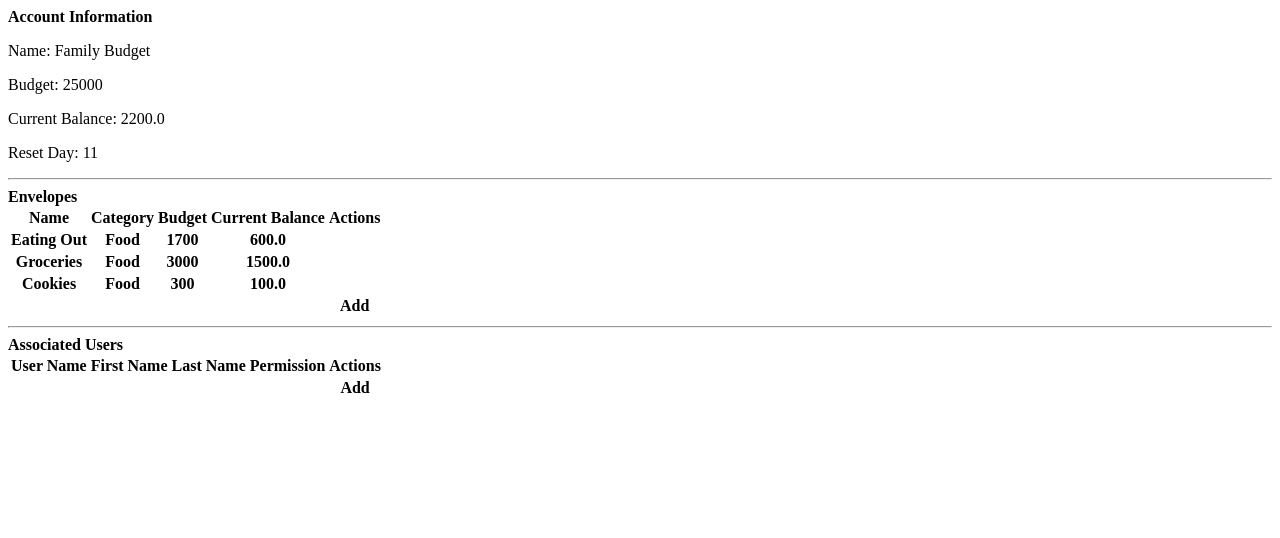
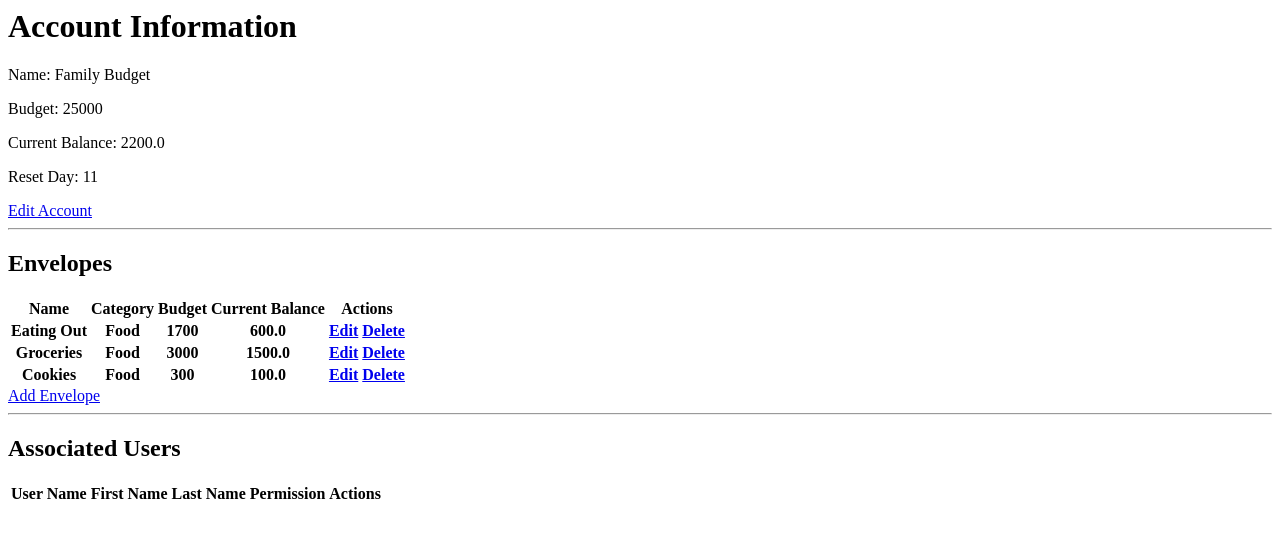
Before and after one commit to tamihaimov/PyBudget, a Django app: page /budget/account/1/settings/ in a window 1280 px wide. Shown: the top 538 px of the page. Run offline with Django 3.2, Linux system fonts and the light colour scheme; a user stored in the database is signed in; data comes from the database, SQL or seed files in the repository; both versions use the stored data as it was after the commit; lists and menus that the app fills with data are empty; parts of the project's set-up code (start-up, migrations or seed data) failed here and were passed over.

Commit message:
add actions to account settings view

```diff
--- a/PyBudgetD/budgetApp/templates/budgetApp/account-settings.html
+++ b/PyBudgetD/budgetApp/templates/budgetApp/account-settings.html
@@ -1,12 +1,13 @@
 
-<b>Account Information</b>
+<h1>Account Information</h1>
 {% if user_account %}
     <p>Name: {{  user_account.account }} </p>
     <p>Budget: {{ user_account.account.budget }} </p>
     <p>Current Balance: {{ user_account.account.balance }} </p>
     <p>Reset Day: {{ user_account.account.reset_date }} </p>
+    <a href="{% url 'budget:change_account_info' user_account.account.id %}">Edit Account</a>
     <hr>
-    <b>Envelopes</b>
+    <h2>Envelopes</h2>
     <table>
             <th>Name</th>
             <th>Category</th>
@@ -20,19 +21,22 @@
                 <th>{{ envelope.category }}</th>
                 <th>{{ envelope.budget }}</th>
                 <th>{{ envelope.current_sum }}</th>
-                <th> </th>
+                {% if user_account.permission.id == 1 %}
+                    <th>
+                        <a href="{% url 'budget:change_envelope_info' envelope.id %}">Edit</a>
+                        <a href="{% url 'budget:delete-envelope' envelope.id %}">Delete</a>
+                    </th>
+                {% else %}
+                    <th></th>
+                {% endif %}
             </tr>
     {% endfor %}
-            <tr>
-                <th></th>
-                <th></th>
-                <th></th>
-                <th></th>
-                <th>Add</th>
-            </tr>
     </table>
+    {% if user_account.permission.id == 1 %}
+        <a href="{% url 'budget:add-envelope' user_account.account.id %}">Add Envelope</a>
+    {% endif %}
     <hr>
-    <b>Associated Users</b>
+    <h2>Associated Users</h2>
     {% if user_account.permission.id == 1 %}
         <table>
             <th>User Name</th>
@@ -50,14 +54,8 @@
                 <th> </th>
             </tr>
         {% endfor %}
-            <tr>
-                <th></th>
-                <th></th>
-                <th></th>
-                <th></th>
-                <th>Add</th>
-            </tr>
         </table>
+
     {% else %}
         <p>No permission to see other users</p>
     {% endif %}
--- a/PyBudgetD/budgetApp/templates/budgetApp/welcome.html
+++ b/PyBudgetD/budgetApp/templates/budgetApp/welcome.html
@@ -9,7 +9,6 @@
       <p>Reset Day: {{ account.account.reset_date }} </p>
       <hr>
       <ul>
-          <li><a href="{% url 'budget:user_settings' %}">Settings</a></li>
           <li><a href="{% url 'budget:transaction' account.id %}">Add Transaction</a></li>
           <li><a href="{% url 'budget:history' account.id %}">View Account History</a></li>
           <li><a href="{% url 'budget:statistics' account.id %}">View Account Statistics</a></li>
@@ -17,4 +16,5 @@
    {% endfor %}
 {% else %}
     <p>No default account</p>
+ <li><a href="{% url 'budget:user_settings' %}">Settings</a></li>
 {% endif %}
--- a/PyBudgetD/budgetApp/urls.py
+++ b/PyBudgetD/budgetApp/urls.py
@@ -3,24 +3,20 @@ from . import views
 
 app_name = 'budget'
 
+
+# Main windows
 urlpatterns = [
     # ex: /budget/
     path('', views.welcome, name='welcome'),
     path('welcome/', views.welcome, name='welcome'),
-    # ex: /budget/sign_up/
-    path('sign_up/', views.sign_up, name='sign_up'),
     # ex: /budget/settings/
     path('settings/', views.user_settings, name='user_settings'),
-    # ex: /budget/change-user-info/
-    path('change-user-info/', views.ChangeUserInfo.as_view(), name='change_user_info'),
     # ex: /budget/account/1515/
     path('account/<int:user_account_id>/', views.account_view, name='account_view'),
     # ex: /budget/account/1515/settings
     path('account/<int:user_account_id>/settings/', views.account_settings, name='account_settings'),
     # ex: /budget/transaction/1515/
     path('transaction/<int:user_account_id>/', views.transaction, name='transaction'),
-    # ex: /budget/transaction/1515/
-    path('addTransaction/<int:user_account_id>/', views.add_transaction, name='add_transaction'),
     # ex: /budget/history/1515/
     path('history/<int:user_account_id>/', views.history, name='history'),
     # ex: /budget/statistics/1515/
@@ -29,6 +25,24 @@ urlpatterns = [
     path('scheduled/<int:user_account_id>/', views.scheduled_transactions, name='scheduled'),
 ]
 
+# Actions
+urlpatterns += [
+    # ex: /budget/sign_up/
+    path('sign_up/', views.sign_up, name='sign_up'),
+    # ex: /budget/change-user-info/
+    path('change-user-info/', views.ChangeUserInfo.as_view(), name='change_user_info'),
+    # ex: /budget/change-account-info/1515
+    path('change-account-info/<int:pk>', views.ChangeAccountInfo.as_view(), name='change_account_info'),
+    # ex: /budget/change-envelope-info/1515
+    path('change-envelope-info/<int:pk>', views.ChangeEnvelopeInfo.as_view(), name='change_envelope_info'),
+    # ex: /budget/add-envelope/1515
+    path('add-envelope/<int:account_id>', views.AddEnvelope.as_view(), name='add-envelope'),
+    # ex: /budget/delete-envelope/1515
+    path('delete-envelope/<int:pk>', views.DeleteEnvelope.as_view(), name='delete-envelope'),
+    # ex: /budget/transaction/1515/
+    path('addTransaction/<int:user_account_id>/', views.add_transaction, name='add_transaction'),
+]
+
 
 # Add Django site authentication urls (for login, logout, password management)
 urlpatterns += [
--- a/PyBudgetD/budgetApp/views.py
+++ b/PyBudgetD/budgetApp/views.py
@@ -7,10 +7,10 @@ from django.shortcuts import get_object_or_404, render, redirect
 from django.contrib.auth.decorators import login_required
 from django.contrib.auth import authenticate, login
 from django.conf import settings
-from django.views.generic.edit import UpdateView
+from django.views.generic.edit import UpdateView, CreateView, DeleteView
 
 
-# Create your views here.
+# Landing page
 @login_required
 def welcome(request):
     if not request.user.is_authenticated:
@@ -21,6 +21,7 @@ def welcome(request):
     return render(request, 'budgetApp/welcome.html', context)
 
 
+# Authentication views
 def sign_up(request):
     if request.method == 'POST':
         form = SignUpForm(request.POST)
@@ -36,12 +37,13 @@ def sign_up(request):
     return render(request, 'budgetApp/form.html', {'form': form, 'header': 'Sign Up'})
 
 
+# User settings main view and actions
 @login_required
 def user_settings(request):
     if not request.user.is_authenticated:
         return redirect('%s?next=%s' % (settings.LOGIN_URL, request.path))
     if request.method == 'POST':
-        form = AddAccountForm(request.POST)
+        form = AccountForm(request.POST)
         if form.is_valid():
             new_account = form.save()
             user_account = UserAccount()
@@ -70,6 +72,67 @@ class ChangeUserInfo(UpdateView):
         return self.request.user
 
 
+class ChangeAccountInfo (UpdateView):
+    model = Account
+    template_name = 'budgetApp/form.html'
+    form_class = AccountForm
+
+    def get_success_url(self):
+        user_account = UserAccount.objects.filter(user=self.request.user, account_id=self.kwargs['pk']).first()
+        return reverse('budget:account_settings', kwargs={'user_account_id': user_account.id})
+
+
+class ChangeEnvelopeInfo (UpdateView):
+    model = Envelope
+    template_name = 'budgetApp/form.html'
+    form_class = EnvelopeForm
+
+    def get_success_url(self):
+        user_account = UserAccount.objects.filter(user=self.request.user, account_id=self.object.account_id).first()
+        return reverse('budget:account_settings', kwargs={'user_account_id': user_account.id})
+
+
+class ChangeUserAccountInfo (UpdateView):
+    model = UserAccount
+    template_name = 'budgetApp/form.html'
+    form_class = UserAccountForm
+
+    def get_success_url(self):
+        user_account = UserAccount.objects.filter(user=self.request.user, account_id=self.object.account_id).first()
+        return reverse('budget:account_settings', kwargs={'user_account_id': user_account.id})
+
+
+class AddEnvelope (CreateView):
+    form_class = AddEnvelopeForm
+    template_name = 'budgetApp/form.html'
+
+    def get_success_url(self):
+        user_account = UserAccount.objects.filter(user=self.request.user, account_id=self.object.account_id).first()
+        return reverse('budget:account_settings', kwargs={'user_account_id': user_account.id})
+
+    def get_initial(self):
+        account = get_object_or_404(Account, pk=self.kwargs.pop('account_id'))
+        return {
+            'account': account,
+            'id_account': account.id,
+            'current_sum': 0
+        }
+
+
+class DeleteEnvelope (DeleteView):
+    model = Envelope
+    template_name = 'budgetApp/delete-form.html'
+
+    def get_success_url(self):
+        user_account = UserAccount.objects.filter(user=self.request.user, account_id=self.object.account_id).first()
+        return reverse('budget:account_settings', kwargs={'user_account_id': user_account.id})
+
+    def get_context_data(self, **kwargs):
+        context = super(DeleteEnvelope, self).get_context_data()
+        context['object_type'] = 'Envelope'
+        return context
+
+
 @login_required
 def account_view(request, user_account_id):
     if not request.user.is_authenticated:
@@ -81,6 +144,8 @@ def account_view(request, user_account_id):
 
 @login_required
 def account_settings(request, user_account_id):
+    if not request.user.is_authenticated:
+        return redirect('%s?next=%s' % (settings.LOGIN_URL, request.path))
     user_account = get_object_or_404(UserAccount, pk=user_account_id)
     envelopes = user_account.account.envelope_set.all()
     other_users = UserAccount.objects.filter(account=user_account.account).exclude(id=user_account_id)
```
Also changed, not shown: PyBudgetD/budgetApp/forms.py (+50 -2 lines), PyBudgetD/budgetApp/templates/budgetApp/delete-form.html (added, +7 -0 lines), PyBudgetD/db.sqlite3.
